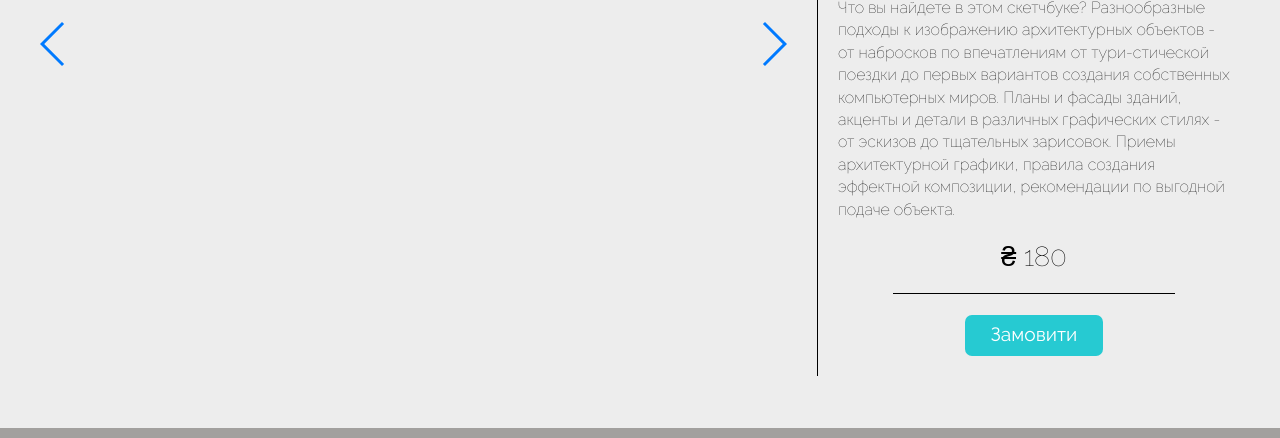
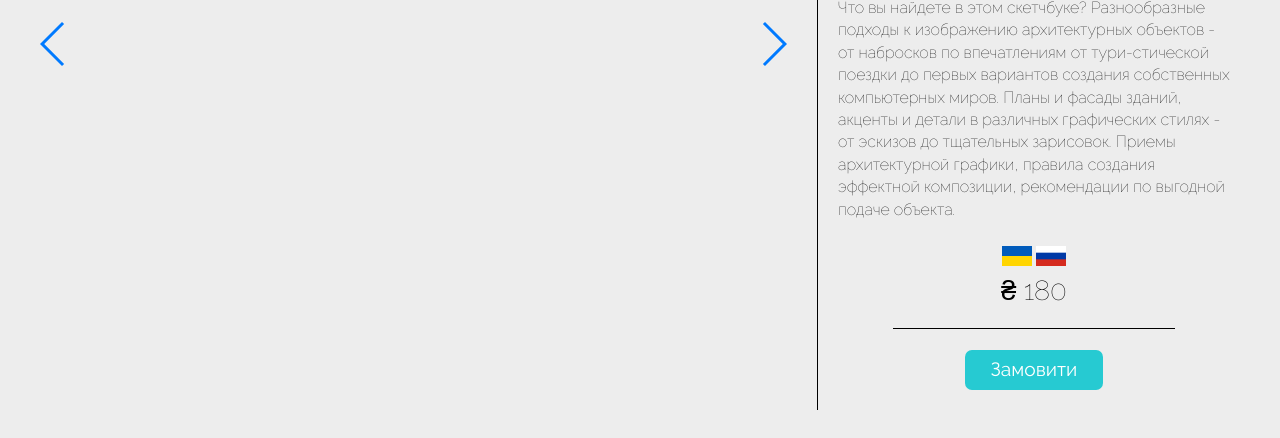
Before and after one commit to menim/sketchbook, a website: page product.html in a window 1280 px wide. Shown: the part 243-681 px from the top of the page. Drawn offline with nearby package versions, Linux system fonts and the light colour scheme; files that its build step writes are made by us from their sources.

Commit message:
add flag vector images (view sketchbook languages)

```diff
--- a/product.html
+++ b/product.html
@@ -81,6 +81,25 @@
           зданий, акценты и детали в различных графических стилях - от эскизов до тщательных зарисовок. Приемы архитектурной
           графики, правила создания эффектной композиции, рекомендации по выгодной подаче объекта.
         </p>
+        <div class="flags">
+          <svg version="1.1" width="30" height="30"
+            xmlns="http://www.w3.org/2000/svg" xmlns:xlink="http://www.w3.org/1999/xlink" x="0px" y="0px" viewBox="294.5 796.5 300 200"
+            enable-background="new 294.5 796.5 300 200" xml:space="preserve">
+             <g>
+               <rect id="_x32_" x="294.5" y="796.5" fill="#005BBB" width="300" height="200"/>
+               <rect id="_x31_" x="294.5" y="896.5" fill="#FFD500" width="300" height="100"/>
+             </g>
+           </svg>
+          <svg width="30" height="30" version="1.1"
+            xmlns="http://www.w3.org/2000/svg" xmlns:xlink="http://www.w3.org/1999/xlink" x="0px" y="0px" viewBox="144.5 696.5 300 200"
+            enable-background="new 144.5 696.5 300 200" xml:space="preserve">
+            <g>
+              <rect id="_x33_" x="144.5" y="696.5" fill="#FFFFFF" width="300" height="100"/>
+              <rect id="_x32_" x="144.5" y="796.5" fill="#D52B1E" width="300" height="100"/>
+              <rect id="_x31_" x="144.5" y="763.166" fill="#0039A6" width="300" height="66.667"/>
+            </g>
+          </svg>
+        </div>
         <span class="product__price">₴ 180</span>
         <button type="button" class="btn btn--lg">Замовити</button>
       </section>
```
Also changed, not shown: img/russia-flag.svg (added), img/uk-flag.svg (added), img/ukraine-flag.svg (added).
